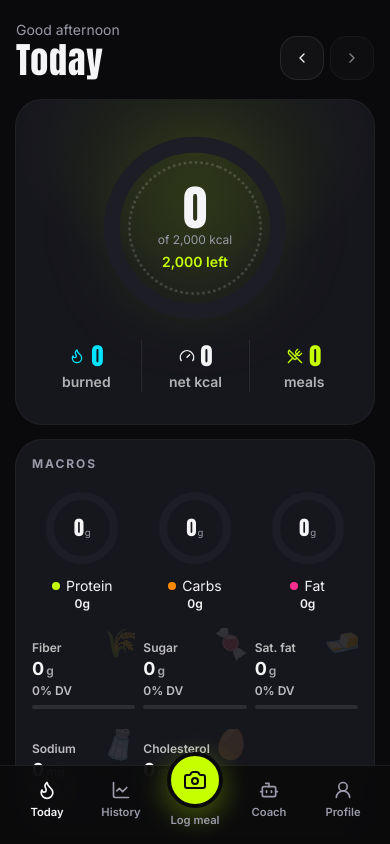
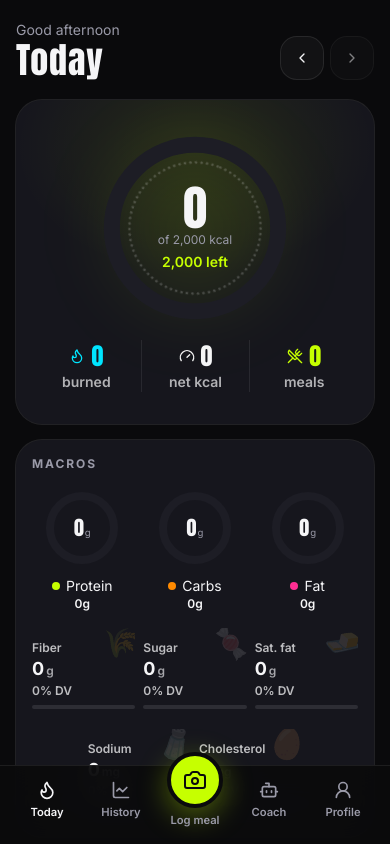
Before and after one commit to chinmai-c-r/crazy-rep, a Next.js app: page /dashboard in a window 390 px wide. Shown: the top 844 px of the page. Built offline with nearby package versions, Linux system fonts and the light colour scheme; no server answers; the database is empty.

Commit message:
Centre the last two nutrient tiles under the macro rings on phones

```diff
--- a/app/(tracker)/_components/NutrientGrid.tsx
+++ b/app/(tracker)/_components/NutrientGrid.tsx
@@ -15,10 +15,14 @@ export const NUTRIENT_ROWS: { key: keyof Nutrients; label: string; unit: string;
   { key: "cholesterol_mg", label: "Cholesterol", unit: "mg", daily: 300, emoji: "🥚", limit: true },
 ];
 
+/** Six narrow columns, three tiles per row on a phone: the last two sit centred under the rings instead of leaving a gap. Five across on wider screens. */
+export const GRID = "grid-cols-6 sm:grid-cols-5";
+export const tileSpan = (i: number) => cn("col-span-2 sm:col-span-1", i === 3 && "col-start-2 sm:col-start-auto");
+
 export default function NutrientGrid({ totals, className }: { totals: Nutrients; className?: string }) {
   const reduce = useReducedMotion() ?? false;
   return (
-    <div className={cn("grid grid-cols-3 gap-2 sm:grid-cols-5", className)}>
+    <div className={cn("grid gap-2", className ?? GRID)}>
       {NUTRIENT_ROWS.map((r, i) => {
         const v = Number(totals[r.key]) || 0;
         const pct = Math.round((v / r.daily) * 100);
@@ -29,7 +33,11 @@ export default function NutrientGrid({ totals, className }: { totals: Nutrients;
             initial={reduce ? false : { opacity: 0, y: 14, scale: 0.94 }}
             animate={{ opacity: 1, y: 0, scale: 1 }}
             transition={{ duration: 0.5, ease: [0.16, 1, 0.3, 1], delay: 0.1 + i * 0.07 }}
-            className={cn("relative grid gap-0.5 overflow-hidden rounded-xl p-3", warn ? "bg-carbs/10 ring-1 ring-carbs/40" : cn("bg-muted/60", flatTile))}
+            className={cn(
+              "relative grid gap-0.5 overflow-hidden rounded-xl p-3",
+              !className && tileSpan(i),
+              warn ? "bg-carbs/10 ring-1 ring-carbs/40" : cn("bg-muted/60", flatTile),
+            )}
           >
             {/* A faint emoji watermark; it takes no space, so the cell keeps its size */}
             <span aria-hidden className="pointer-events-none absolute -top-1 -right-1 rotate-12 text-3xl opacity-[0.12]">
--- a/app/(tracker)/_components/Skeletons.tsx
+++ b/app/(tracker)/_components/Skeletons.tsx
@@ -7,7 +7,7 @@ import { flatTile } from "@/lib/ui";
 import { Skeleton } from "@/components/ui/skeleton";
 import { MEAL_TYPES } from "@/lib/types";
 import { cn } from "@/lib/utils";
-import { NUTRIENT_ROWS } from "./NutrientGrid";
+import { GRID, NUTRIENT_ROWS, tileSpan } from "./NutrientGrid";
 import { Page, PageHeader, SectionTitle } from "./Page";
 import { MealSectionHeader } from "./MealParts";
 import ScrambleText from "./ScrambleText";
@@ -116,9 +116,9 @@ export function MacrosCardSkeleton() {
             </div>
           ))}
         </div>
-        <div className="grid grid-cols-3 gap-2 sm:grid-cols-5">
+        <div className={cn("grid gap-2", GRID)}>
           {NUTRIENT_ROWS.map((r, i) => (
-            <div key={r.key} className={cn("relative grid gap-0.5 overflow-hidden rounded-xl bg-muted/60 p-3", flatTile)}>
+            <div key={r.key} className={cn("relative grid gap-0.5 overflow-hidden rounded-xl bg-muted/60 p-3", flatTile, tileSpan(i))}>
               {/* Same pieces as a loaded cell, all moving: the emoji floats, the label shimmers, and the bar has a light running along it */}
               <span aria-hidden className="pointer-events-none absolute -top-1 -right-1 animate-float text-3xl opacity-[0.18] motion-reduce:animate-none" style={{ ["--tilt" as string]: "12deg", animationDelay: `${i * 0.5}s` }}>
                 {r.emoji}
```
